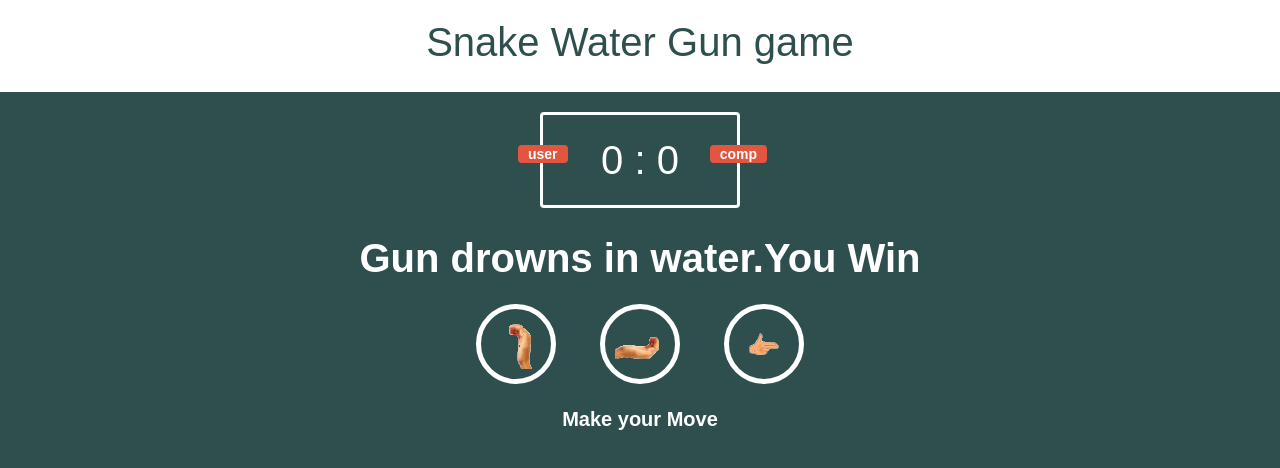
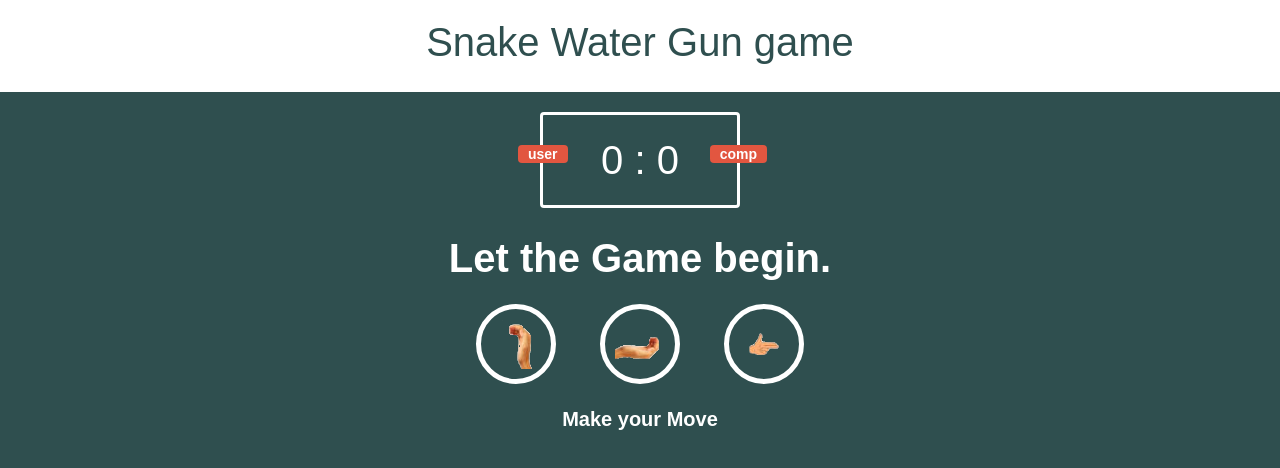
Before and after one commit to vaishnavig20/Snake-Water-Gun, a plain HTML site: page index.html in a window 1280 px wide. Drawn offline with nearby package versions, Linux system fonts and the light colour scheme.

Commit message:
Update index.html

```diff
--- a/index.html
+++ b/index.html
@@ -17,7 +17,7 @@
         <span id="user-score"> 0 </span> :<span id="comp-score"> 0</span>
     </div>
         <div class="result">
-          <p>Gun drowns in water.You Win</p>
+          <p>Let the Game begin.</p>
     </div>
         <div class='choices'>
             <div class="choice" id="s">
```
